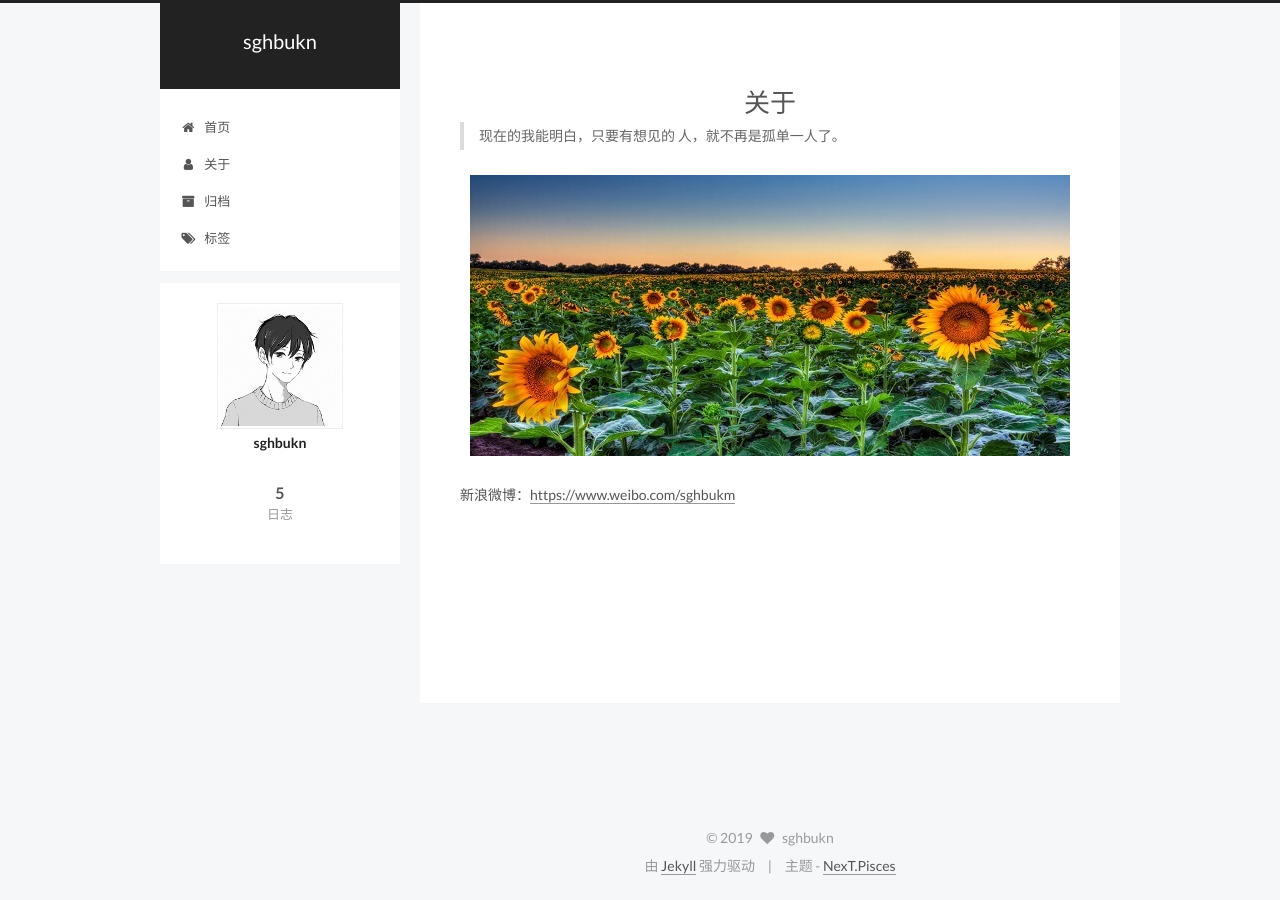
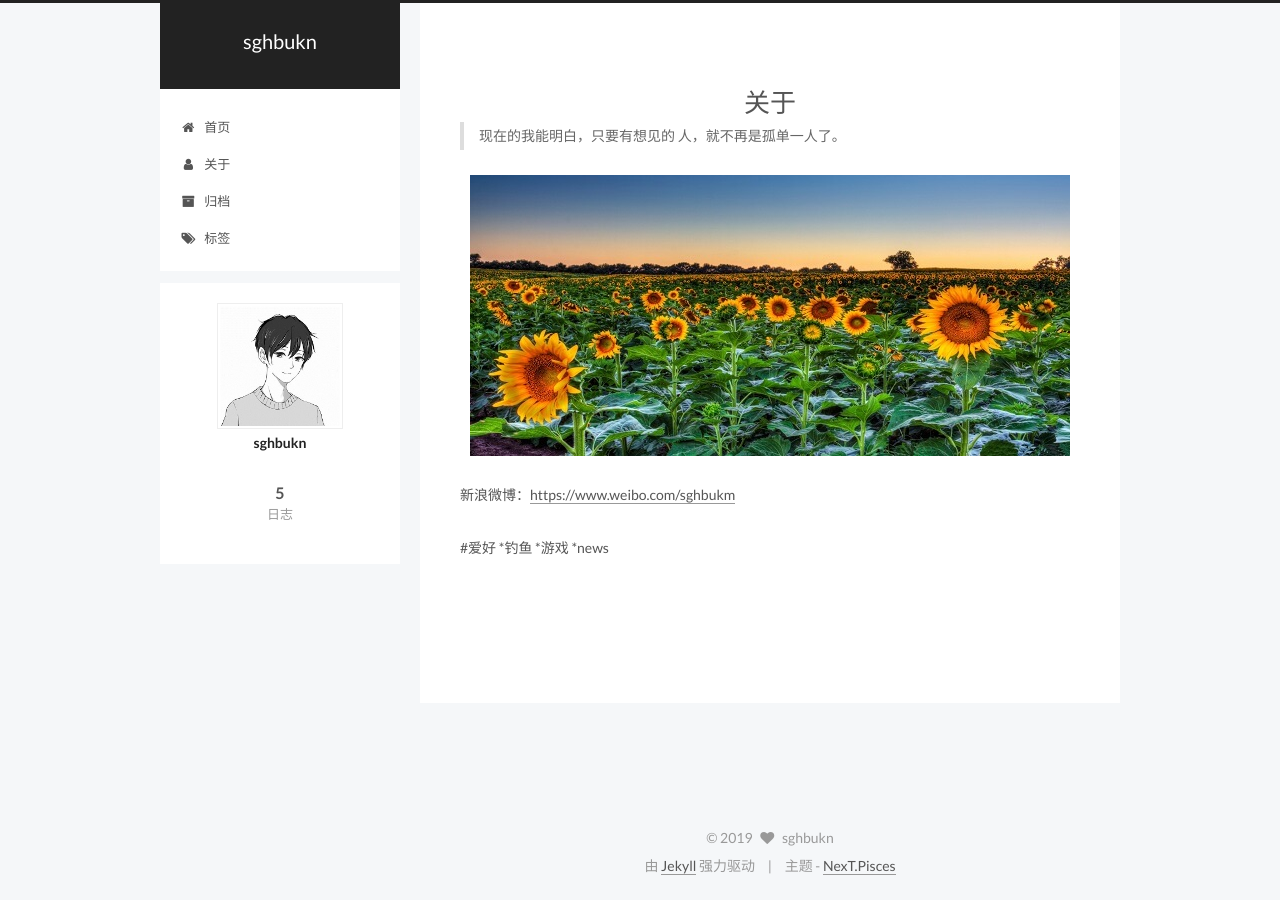
Before and after one commit to sghbukn/sghbukn.github.io, a Jekyll site: the page built from about/index.md, in a window 1280 px wide. Built offline with Jekyll 4.4.1, drawn with Linux system fonts in a browser that asks for light colours; comment, search, counter and statistics services are not loaded.

Commit message:
Update index.md

```diff
--- a/about/index.md
+++ b/about/index.md
@@ -7,3 +7,8 @@ type: about
 ![avatar](/assets/images/about_pic.jpg)
 
 新浪微博：<https://www.weibo.com/sghbukm>
+
+#爱好
+*钓鱼
+*游戏
+*news
```
